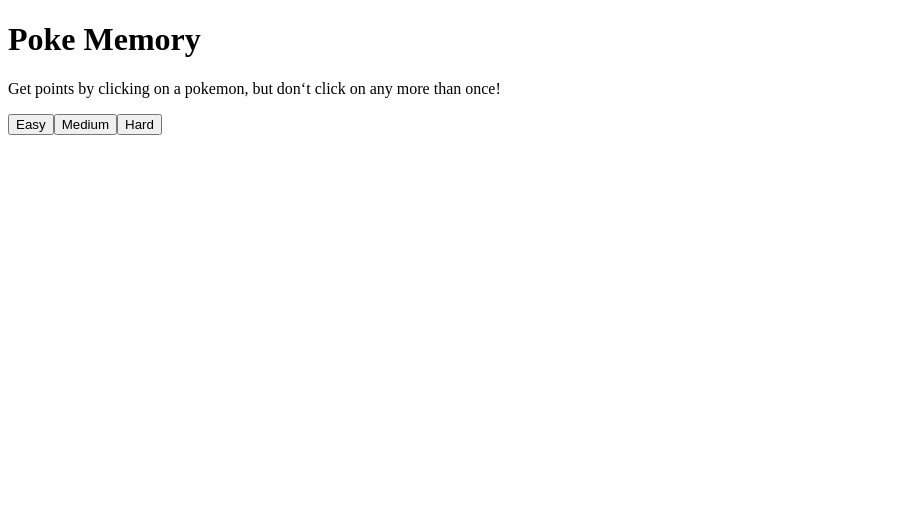
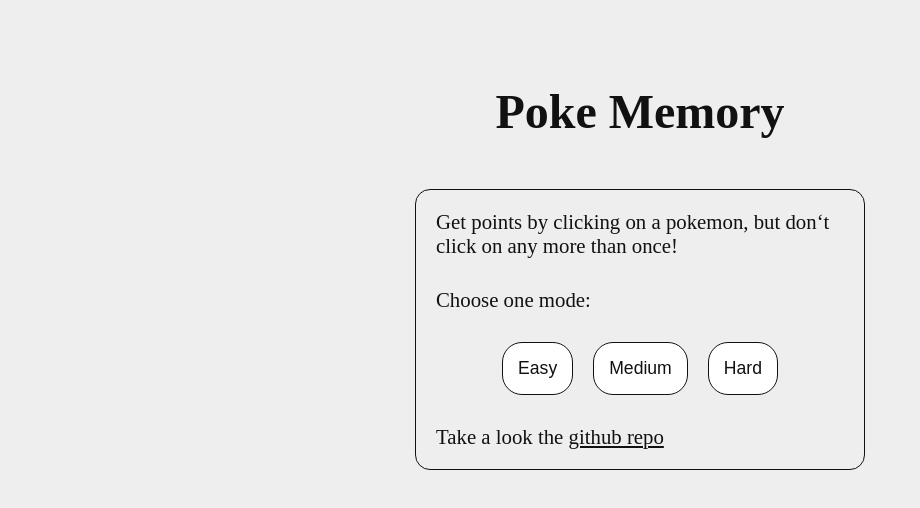
Before and after one commit to sergiogarciiam/poke-memory, a React (Vite) app: page / in a window 1280 px wide. Shown: the top 508 px of the page, without its empty margins (0-920 px from the left). Built offline with nearby package versions, Linux system fonts and the light colour scheme.

Commit message:
Add some style

```diff
--- a/src/App.jsx
+++ b/src/App.jsx
@@ -12,6 +12,8 @@
 
   return (
     <div className="page">
+      <h1 className="title">Poke Memory</h1>
+
       {gameState === 0 ? (
         <MainMenu chooseMode={chooseMode}></MainMenu>
       ) : (
--- /dev/null
+++ b/src/assets/styles/app.css
@@ -0,0 +1,123 @@
+/* GENERAL */
+* {
+  box-sizing: border-box;
+  padding: 0;
+  margin: 0;
+}
+
+body {
+  background-color: #eee;
+  color: #111;
+}
+
+h1 {
+  font-size: 3rem;
+}
+
+button {
+  padding: 15px;
+  border-radius: 20px;
+  background-color: #fff;
+  color: #111;
+  border: 1px solid #111;
+  cursor: pointer;
+  transition: transform 200ms;
+  font-size: 1.1rem;
+}
+
+.pokemon-card:hover,
+button:hover {
+  transform: scale(1.1);
+}
+
+.page {
+  position: relative;
+
+  margin-top: 5%;
+  min-width: 200px;
+  padding: 20px;
+
+  display: flex;
+  flex-direction: column;
+  justify-content: center;
+  align-items: center;
+  gap: 50px;
+}
+
+/* MAIN MENU */
+.main-menu {
+  display: flex;
+  flex-direction: column;
+  gap: 30px;
+  border: 1px solid #111;
+  padding: 20px;
+  border-radius: 15px;
+  max-width: 450px;
+}
+
+.main-menu > p {
+  font-size: 1.3rem;
+}
+
+.main-menu a {
+  color: #111;
+}
+
+.main-menu a:hover {
+  text-decoration: none;
+}
+
+.buttons-container {
+  display: flex;
+  gap: 20px;
+  align-self: center;
+}
+
+/* MENU */
+.menu {
+  position: absolute;
+  background-color: #fff;
+  box-shadow: 0px 0px 10px #111;
+  min-width: 450px;
+  padding: 50px;
+
+  border-radius: 15px;
+
+  display: flex;
+  align-items: center;
+  flex-direction: column;
+  gap: 20px;
+}
+
+.menu > h2 {
+  font-size: 2rem;
+}
+
+.menu > p {
+  font-size: 1.5rem;
+}
+
+/* GAME BOARD */
+.game-board {
+  display: flex;
+  flex-wrap: wrap;
+  gap: 20px;
+}
+
+.scores-container {
+  display: flex;
+  gap: 20px;
+  font-size: 1.3rem;
+}
+
+.pokemon-card {
+  box-shadow: 0px 0px 5px #111;
+  border-radius: 15px;
+  padding: 20px;
+
+  display: flex;
+  flex-direction: column;
+  align-items: center;
+  cursor: pointer;
+  transition: transform 200ms;
+}
--- a/src/components/GameBoard.jsx
+++ b/src/components/GameBoard.jsx
@@ -5,6 +5,7 @@
 const API_BASE_URL = "https://pokeapi.co/api/v2/pokemon/";
 
 function GameBoard({ number, goBackMainMenu }) {
+  // STATES
   const [round, setRound] = useState(0);
   const [pokemonList, setPokemonList] = useState([]);
   const [numberPokemon, setNumberPokemon] = useState(number);
@@ -12,6 +13,7 @@
   const [isGameOver, setIsGameOver] = useState(false);
   const [score, setScore] = useState(0);
 
+  // BEST SCORE STATE
   const initialBestScore = JSON.parse(localStorage.getItem("bestScore")) || 0;
   const [bestScore, setBestScore] = useState(initialBestScore);
 
@@ -19,6 +21,7 @@
     localStorage.setItem("bestScore", bestScore);
   }, [bestScore]);
 
+  // POKEMON LIST
   useEffect(() => {
     const uniqueNumbers = getRandomNumbers(numberPokemon);
     const fetchPokemon = async () => {
@@ -30,6 +33,7 @@
     fetchPokemon();
   }, [numberPokemon, round]);
 
+  // INTERNAL FUNCTIONS
   const getNewBoard = (targetPokemonName) => {
     const newScore = score + 1;
     setScore(newScore);
@@ -68,10 +72,15 @@
     setIsFinishGame(false);
   };
 
+  // RENDER
   return (
     <>
-      <p>{score}</p>
-      <p>{bestScore}</p>
+      <div className="scores-container">
+        <p>
+          Score: {score} / {numberPokemon + score}
+        </p>
+        <p>High Score: {bestScore}</p>
+      </div>
 
       <div className="game-board">
         {pokemonList.map((pokemon) => {
@@ -97,6 +106,7 @@
   );
 }
 
+// FUNCTIONS
 async function fetchPokemonData(pokemonNumber) {
   try {
     const response = await fetch(`${API_BASE_URL}${pokemonNumber}`, {
--- a/src/components/MainMenu.jsx
+++ b/src/components/MainMenu.jsx
@@ -1,17 +1,26 @@
 function MainMenu({ chooseMode }) {
   return (
-    <>
-      <h1 className="title">Poke Memory</h1>
+    <div className="main-menu">
       <p>
         Get points by clicking on a pokemon, but don&lsquo;t click on any more
         than once!
       </p>
+      <p>Choose one mode:</p>
       <div className="buttons-container">
         <button onClick={chooseMode}>Easy</button>
         <button onClick={chooseMode}>Medium</button>
         <button onClick={chooseMode}>Hard</button>
       </div>
-    </>
+      <p>
+        Take a look the{" "}
+        <a
+          href="https://github.com/sergiogarciiam/poke-memory"
+          target="__blank"
+        >
+          github repo
+        </a>{" "}
+      </p>
+    </div>
   );
 }
 
--- a/src/main.jsx
+++ b/src/main.jsx
@@ -1,6 +1,8 @@
 import React from "react";
 import ReactDOM from "react-dom/client";
 import App from "./App.jsx";
+
+import "./assets/styles/app.css";
 
 ReactDOM.createRoot(document.getElementById("root")).render(
   <React.StrictMode>
```
